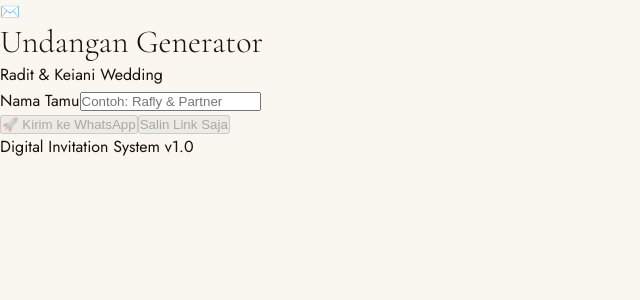
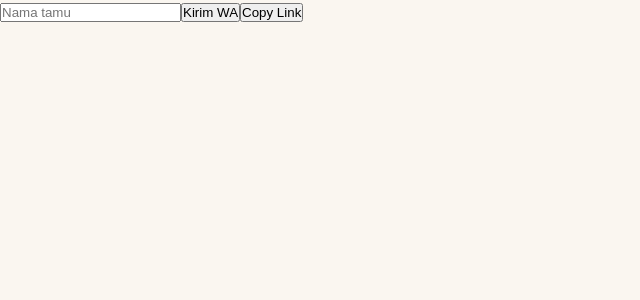
Before and after one commit to Radityaputrazz/Wedding-Invitation-Digital, a Next.js app: page /generator in a window 1280 px wide. Shown: the top 300 px of the page, without its empty margins (0-640 px from the left). Built offline with nearby package versions, Linux system fonts and the light colour scheme.

Commit message:
fix: Undangan Wa

```diff
--- a/app/generator/page.tsx
+++ b/app/generator/page.tsx
@@ -4,85 +4,43 @@ import React, { useState } from "react";
 
 export default function LinkGenerator() {
   const [name, setName] = useState("");
-  const baseUrl = "https://wedding-invitation-radityaputra.vercel.app";
 
-  // PERBAIKAN: Menggunakan encodeURIComponent agar simbol & atau karakter unik lainnya aman
-  const formatName = (str: string) => {
-    return encodeURIComponent(str.trim());
-  };
+  const baseUrl =
+    "https://wedding-invitation-radityaputra.vercel.app/invitation";
 
-  const finalLink = `${baseUrl}/?to=${formatName(name)}`;
+  const slugify = (str: string) =>
+    str.trim().toLowerCase().replace(/\s+/g, "-");
 
-  const copyToClipboard = () => {
+  const finalLink = `${baseUrl}?to=${encodeURIComponent(slugify(name))}`;
+
+  const copyToClipboard = async () => {
     if (!name) return;
-    navigator.clipboard.writeText(finalLink);
+    await navigator.clipboard.writeText(finalLink);
     alert("Link berhasil disalin!");
   };
 
   const shareToWhatsApp = () => {
     if (!name) return;
-    // Teks pesan WA dengan format bold pada nama tamu
-    const text = `Tanpa mengurangi rasa hormat, kami mengundang Bapak/Ibu/Saudara/i *${name}* untuk hadir di acara pernikahan kami.\n\nDetail undangan dapat dilihat di link berikut:\n${finalLink}`;
 
-    // Membuka WhatsApp Web/Apps
+    const text = `Tanpa mengurangi rasa hormat, kami mengundang Bapak/Ibu/Saudara/i *${name}* untuk hadir di acara pernikahan kami.
+
+Detail undangan:
+${finalLink}`;
+
     const waUrl = `https://api.whatsapp.com/send?text=${encodeURIComponent(text)}`;
     window.open(waUrl, "_blank");
   };
 
   return (
-    <div className="min-h-screen bg-slate-900 p-8 flex items-center justify-center font-sans">
-      <div className="bg-white p-8 rounded-2xl shadow-2xl w-full max-w-md border border-slate-200">
-        <div className="flex items-center gap-3 mb-6">
-          <div className="w-10 h-10 bg-green-100 rounded-full flex items-center justify-center">
-            <span className="text-xl">✉️</span>
-          </div>
-          <div>
-            <h1 className="text-xl font-bold text-slate-800">Undangan Generator</h1>
-            <p className="text-xs text-slate-500">Radit & Keiani Wedding</p>
-          </div>
-        </div>
+    <div>
+      <input
+        value={name}
+        onChange={(e) => setName(e.target.value)}
+        placeholder="Nama tamu"
+      />
 
-        <div className="space-y-5">
-          <div>
-            <label className="block text-xs font-bold text-slate-500 uppercase tracking-wider mb-2">Nama Tamu</label>
-            <input
-              type="text"
-              placeholder="Contoh: Rafly & Partner"
-              value={name}
-              onChange={(e) => setName(e.target.value)}
-              className="w-full p-4 bg-slate-50 border border-slate-200 rounded-xl focus:ring-2 focus:ring-green-500 focus:border-transparent focus:outline-none text-slate-800 transition-all"
-            />
-          </div>
-
-          {name && (
-            <div className="p-4 bg-slate-50 border border-dashed border-slate-300 rounded-xl">
-              <p className="text-[10px] font-bold text-slate-400 uppercase mb-1">Generated Link Preview:</p>
-              <p className="text-xs font-mono text-blue-600 break-all leading-relaxed">{finalLink}</p>
-            </div>
-          )}
-
-          <div className="grid grid-cols-1 gap-3 pt-2">
-            <button
-              onClick={shareToWhatsApp}
-              disabled={!name}
-              className="bg-green-600 text-white p-4 rounded-xl font-bold hover:bg-green-700 disabled:opacity-40 disabled:cursor-not-allowed flex items-center justify-center gap-2 transition-all shadow-lg shadow-green-200"
-            >
-              <span>🚀</span> Kirim ke WhatsApp
-            </button>
-            <button
-              onClick={copyToClipboard}
-              disabled={!name}
-              className="bg-white text-slate-600 p-4 rounded-xl font-semibold border border-slate-200 hover:bg-slate-50 disabled:opacity-40 transition-all"
-            >
-              Salin Link Saja
-            </button>
-          </div>
-        </div>
-
-        <footer className="mt-8 pt-6 border-t border-slate-100 text-center text-[10px] text-slate-400 font-medium tracking-widest uppercase">
-          Digital Invitation System v1.0
-        </footer>
-      </div>
+      <button onClick={shareToWhatsApp}>Kirim WA</button>
+      <button onClick={copyToClipboard}>Copy Link</button>
     </div>
   );
 }
--- a/components/wedding/WeddingContainer.tsx
+++ b/components/wedding/WeddingContainer.tsx
@@ -23,7 +23,6 @@ export default function WeddingContainer({
   function handleOpen() {
     setIsOpen(true);
 
-    // kasih waktu animasi cover selesai
     setTimeout(() => {
       setShowCover(false);
     }, 1200);
```
Also changed, not shown: app/page.tsx (+9 -8 lines).
